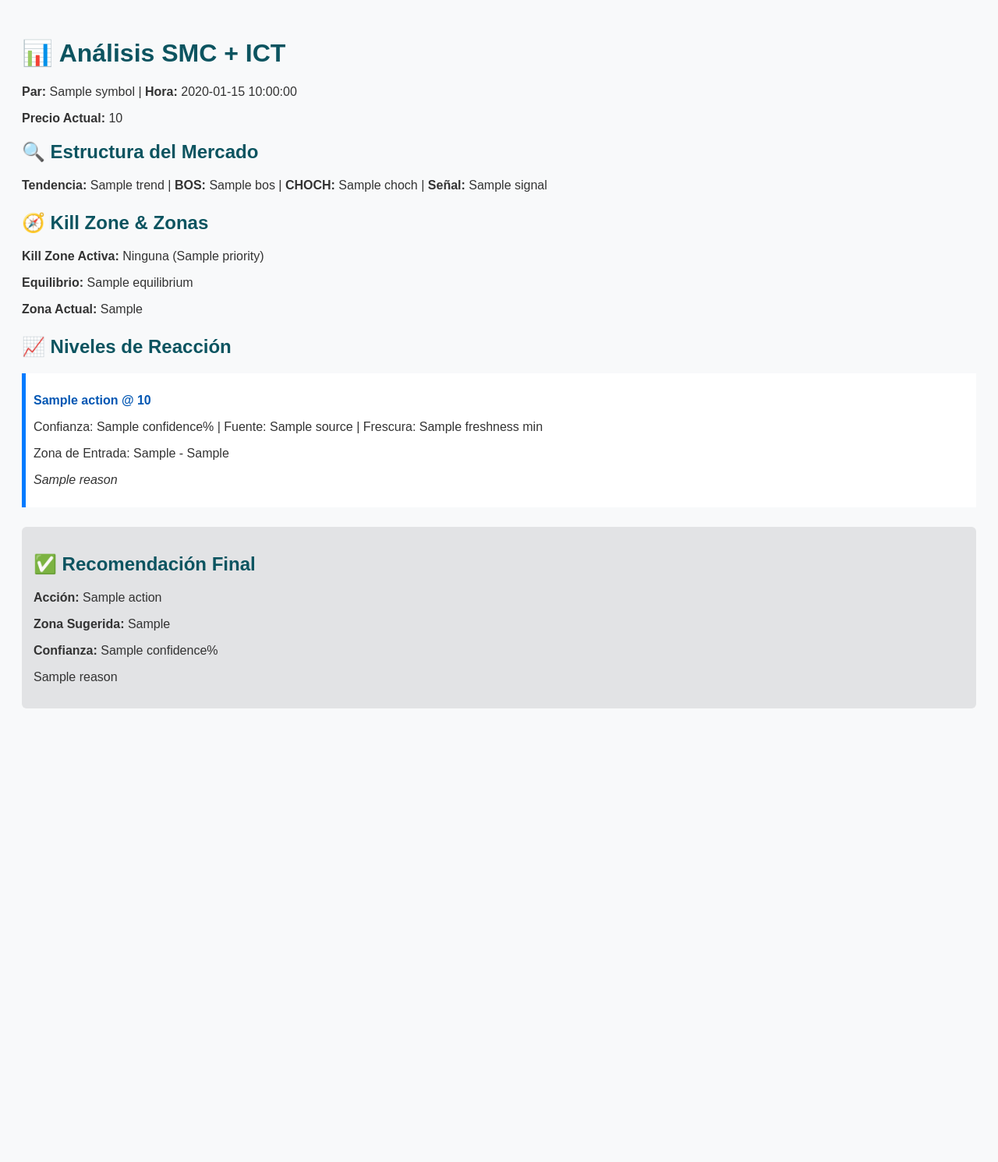
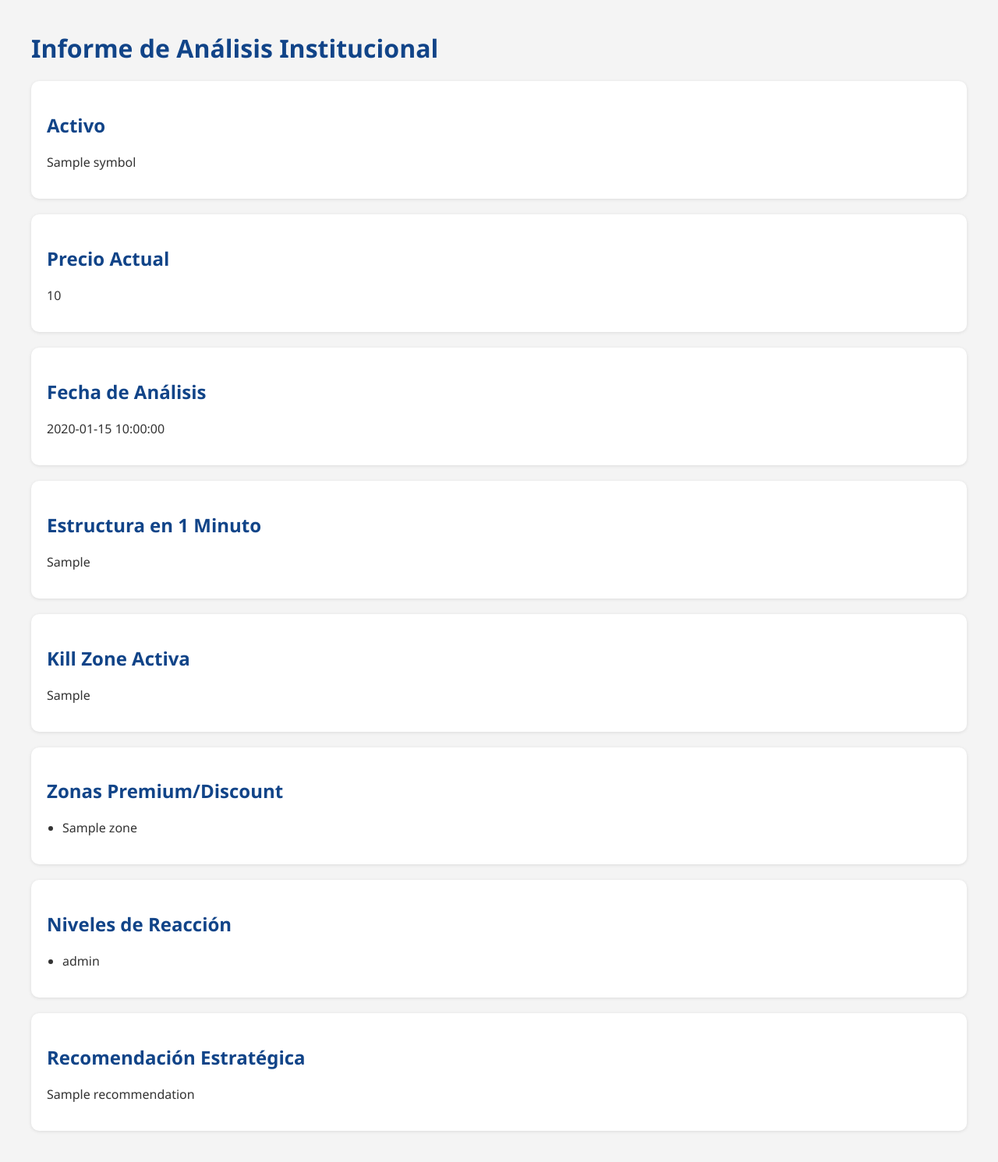
Before and after one commit to LildemonsS5/trading_SMC-ICT, a Flask app: template templates/report.html in a window 1280 px wide. Shown: the whole page at 78% size. Before the commit the page ends 909 px from the top, so only its background shows below. Run offline with Flask 3, Linux system fonts and the light colour scheme; the template is opened without the code that fills it: most values are stand-ins (such as "Sample title", 1, 10 or a date in 2020).

Commit message:
Update report.html

```diff
--- a/templates/report.html
+++ b/templates/report.html
@@ -2,55 +2,90 @@
 <html lang="es">
 <head>
     <meta charset="UTF-8">
-  <title>Análisis SMC + ICT - {{ symbol }}</title>
+    <title>Informe Institucional — {{ symbol }}</title>
     <style>
-    body { font-family: Arial; padding: 20px; background: #f8f9fa; color: #333; }
-    h1, h2 { color: #0c5460; }
-    .section { margin-bottom: 25px; }
-    .level { padding: 10px; margin-bottom: 10px; background: #fff; border-left: 5px solid #007bff; }
-    .level.buy { border-color: #28a745; }
-    .level.sell { border-color: #dc3545; }
-    .highlight { font-weight: bold; color: #0056b3; }
-    .recommendation { background: #e2e3e5; padding: 15px; border-radius: 6px; }
+        body {
+            font-family: 'Segoe UI', sans-serif;
+            background-color: #f4f4f4;
+            margin: 40px;
+            color: #333;
+        }
+        h1, h2 {
+            color: #114488;
+        }
+        ul {
+            padding-left: 20px;
+        }
+        .seccion {
+            background-color: #ffffff;
+            padding: 20px;
+            margin-bottom: 20px;
+            border-radius: 10px;
+            box-shadow: 0px 1px 4px rgba(0,0,0,0.1);
+        }
     </style>
 </head>
 <body>
-  <h1>📊 Análisis SMC + ICT</h1>
-  <p><strong>Par:</strong> {{ symbol }} | <strong>Hora:</strong> {{ analysis_time }}</p>
-  <p><strong>Precio Actual:</strong> {{ current_price }}</p>
+    <h1>Informe de Análisis Institucional</h1>
 
-  <div class="section">
-    <h2>🔍 Estructura del Mercado</h2>
-    <p><strong>Tendencia:</strong> {{ structure.trend }} | <strong>BOS:</strong> {{ structure.bos }} | <strong>CHOCH:</strong> {{ structure.choch }} | <strong>Señal:</strong> {{ structure.signal }}</p>
+    <div class="seccion">
+        <h2>Activo</h2>
+        <p>{{ symbol or "No disponible" }}</p>
     </div>
 
-  <div class="section">
-    <h2>🧭 Kill Zone & Zonas</h2>
-    <p><strong>Kill Zone Activa:</strong> {{ kill_zone.name if kill_zone.is_active else 'Ninguna' }} ({{ kill_zone.priority }})</p>
-    {% if premium_discount.equilibrium %}
-      <p><strong>Equilibrio:</strong> {{ premium_discount.equilibrium }}</p>
-      <p><strong>Zona Actual:</strong> {{ premium_discount.current_zone }}</p>
+    <div class="seccion">
+        <h2>Precio Actual</h2>
+        <p>{{ current_price or "No disponible" }}</p>
+    </div>
+
+    <div class="seccion">
+        <h2>Fecha de Análisis</h2>
+        <p>{{ analysis_time or "No disponible" }}</p>
+    </div>
+
+    <div class="seccion">
+        <h2>Estructura en 1 Minuto</h2>
+        <p>{{ structure_1min or "Sin estructura definida" }}</p>
+    </div>
+
+    <div class="seccion">
+        <h2>Kill Zone Activa</h2>
+        {% if active_kill_zone %}
+            <p>{{ active_kill_zone }}</p>
+        {% else %}
+            <p>No hay Kill Zone activa.</p>
         {% endif %}
     </div>
 
-  <div class="section">
-    <h2>📈 Niveles de Reacción</h2>
-    {% for level in reaction_levels %}
-      <div class="level {{ level.action|lower }}">
-        <p class="highlight">{{ level.action }} @ {{ level.price }}</p>
-        <p>Confianza: {{ level.confidence }}% | Fuente: {{ level.source }} | Frescura: {{ level.freshness }} min</p>
-        <p>Zona de Entrada: {{ level.entry_zone_min }} - {{ level.entry_zone_max }}</p>
-        <p><em>{{ level.reason }}</em></p>
-      </div>
+    <div class="seccion">
+        <h2>Zonas Premium/Discount</h2>
+        {% if premium_discount_zones %}
+            <ul>
+                {% for zone in premium_discount_zones %}
+                    <li>{{ zone }}</li>
                 {% endfor %}
+            </ul>
+        {% else %}
+            <p>No se detectaron zonas Premium ni Discount.</p>
+        {% endif %}
     </div>
 
-  <div class="recommendation">
-    <h2>✅ Recomendación Final</h2>
-    <p><strong>Acción:</strong> {{ recommendation.action }}</p>
-    <p><strong>Zona Sugerida:</strong> {{ recommendation.entry_zone }}</p>
-    <p><strong>Confianza:</strong> {{ recommendation.confidence }}%</p>
-    <p>{{ recommendation.reason }}</p>
+    <div class="seccion">
+        <h2>Niveles de Reacción</h2>
+        {% if reaction_levels %}
+            <ul>
+                {% for level in reaction_levels %}
+                    <li>{{ level }}</li>
+                {% endfor %}
+            </ul>
+        {% else %}
+            <p>No hay niveles de reacción relevantes en este activo.</p>
+        {% endif %}
+    </div>
+
+    <div class="seccion">
+        <h2>Recomendación Estratégica</h2>
+        <p>{{ recommendation or "Sin recomendación disponible" }}</p>
     </div>
 </body>
 </html>
```
Lines whose indentation alone changed are shown as unchanged.
